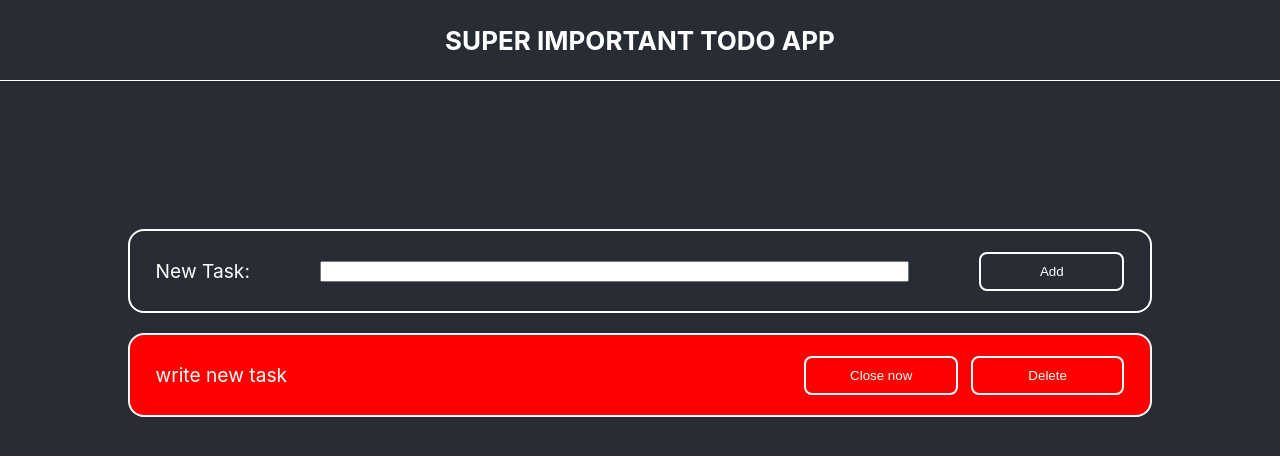
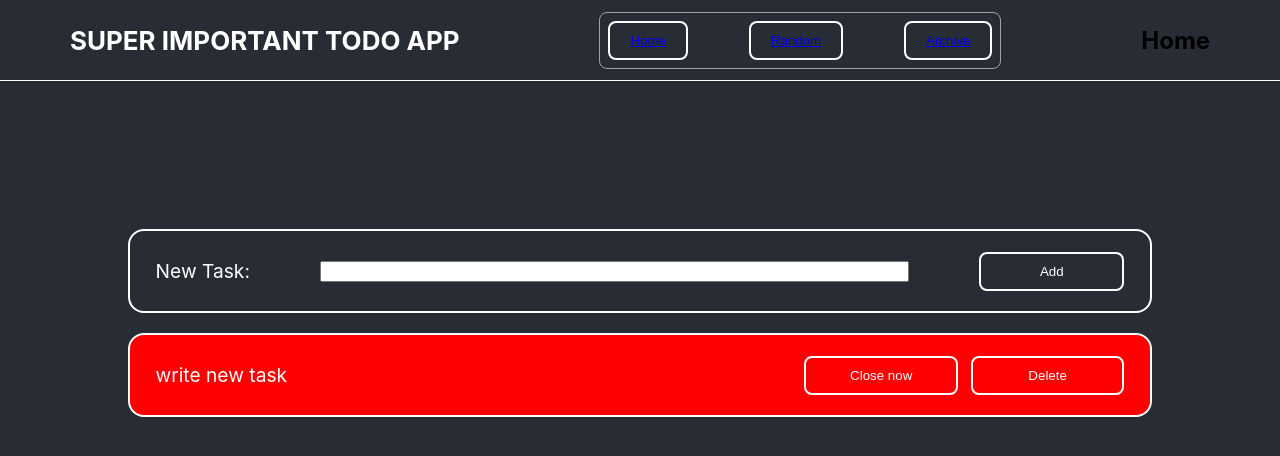
Before and after one commit to PhilippDemmelmair/todo, a React (Create React App) app: page / in a window 1280 px wide. Shown: the top 456 px of the page. Built offline with nearby package versions, Linux system fonts and the light colour scheme.

Commit message:
add routing

```diff
--- a/package.json
+++ b/package.json
@@ -8,6 +8,7 @@
     "@testing-library/user-event": "^13.5.0",
     "react": "^18.1.0",
     "react-dom": "^18.1.0",
+    "react-router-dom": "^6.3.0",
     "react-scripts": "5.0.1",
     "styled-components": "^5.3.5",
     "web-vitals": "^2.1.4"
--- a/src/components/App/App.js
+++ b/src/components/App/App.js
@@ -2,6 +2,13 @@ import { useState } from 'react'
 import styled from 'styled-components'
 import { nanoid } from 'nanoid'
 import React from 'react'
+import {
+  BrowserRouter as Router,
+  Switch,
+  Route,
+  Link,
+  Routes,
+} from 'react-router-dom'
 
 import { Todo } from '../TaskObjects/Todo'
 import { Add } from '../TaskObjects/Add'
@@ -17,8 +24,11 @@ const defaultTask = [
 
 function App() {
   const [todoList, setTodo] = useState(
-    // TODO store in localStorage
     // TODO find better colours
+    // TODO move this to global state to get it out from here, CustomHook
+    // TODO Refactoring
+    // TODO ReadMe anpassen
+    // TODO MobileView
 
     JSON.parse(localStorage.getItem('todoList')) || defaultTask
   )
@@ -62,11 +72,29 @@ function App() {
     localStorage.setItem('todoList', JSON.stringify(todoList))
   }, [todoList])
 
-  console.table(todoList)
+  // console.table(todoList)
   return (
     <>
       <Header>
         <Title>SUPER IMPORTANT TODO APP</Title>
+        <Router>
+          <NavBar>
+            <NavItem>
+              <Link to="/">Home</Link>
+            </NavItem>
+            <NavItem>
+              <Link to="/random">Random</Link>
+            </NavItem>
+            <NavItem>
+              <Link to="/archive">Archive</Link>
+            </NavItem>
+          </NavBar>
+          <Routes>
+            <Route path="/random" element={<Random />}></Route>
+            <Route path="/archive" element={<Archive />}></Route>
+            <Route path="/" element={<Home />}></Route>
+          </Routes>
+        </Router>
       </Header>
       <Body>
         <Add addTodo={addTodo} />
@@ -88,13 +116,27 @@ function App() {
   )
 }
 
+function Home() {
+  return <h2>Home</h2>
+}
+
+function Archive() {
+  return <h2>Archive</h2>
+}
+
+function Random() {
+  return <h2>Random</h2>
+}
+
+// TODO auslagern
+
 const Header = styled.header`
   background-color: #282c34;
   height: 10vh;
   display: flex;
-  flex-direction: column;
+  flex-direction: row;
   align-items: center;
-  justify-content: center;
+  justify-content: space-around;
   border-bottom: 1px solid #fff;
 `
 
@@ -109,4 +151,21 @@ const Body = styled.body`
   padding: 10vw;
 `
 
+const NavItem = styled.button`
+  background: #fff;
+  border-radius: 8px;
+  padding: 10px 20px;
+  color: #fff;
+  background: transparent;
+  border: 2px solid #fff;
+`
+const NavBar = styled.nav`
+  border: 1px solid #a1a1a1;
+  border-radius: 8px;
+  width: 30vw;
+  padding: 1vh;
+  display: flex;
+  flex-flow: row;
+  justify-content: space-between;
+`
 export default App
```
Also changed, not shown: 1 other file (tests, documents, lock files or other folders).
